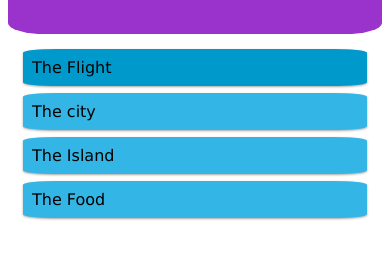
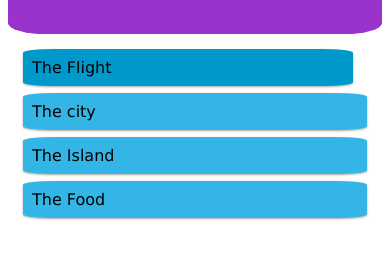
Before and after one commit to Muhammad-Nouman-690/Responsive-Design, a plain HTML site: page index.html in a window 390 px wide. In both pictures the pointer is over the item "The Flight". Shown: the part 85-358 px from the top of the page. Drawn offline with Linux system fonts and the light colour scheme.

Commit message:
complete changes in Responsive Design

```diff
--- a/style.css
+++ b/style.css
@@ -39,7 +39,9 @@ html {
 
 .menu li:hover {
     background-color: #0099cc;
+    width: 330px;
 }
+
 
 .aside {
     background-color: #33b5e5;
```
Also changed, not shown: index.html (+0 -1 lines), 1 other file.
